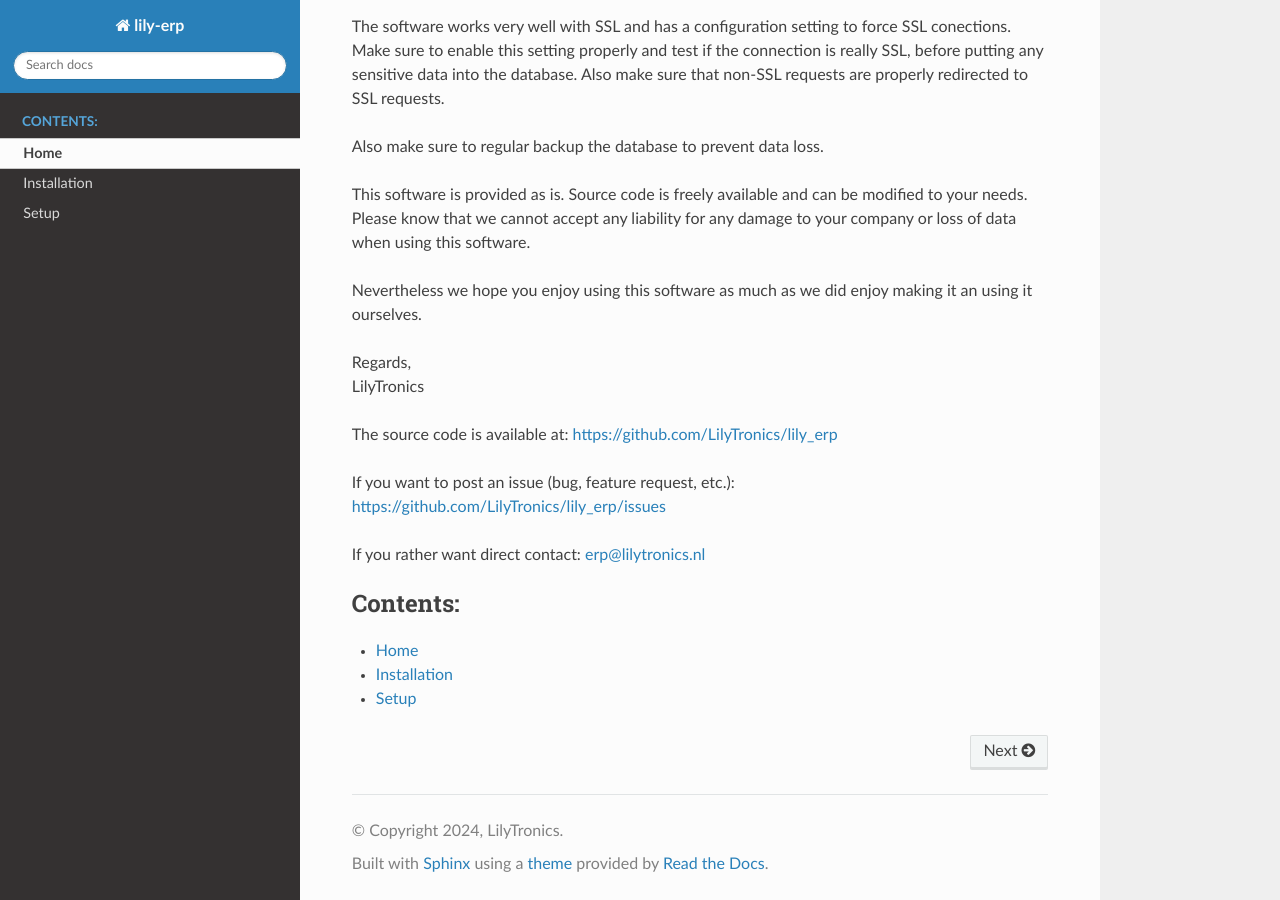
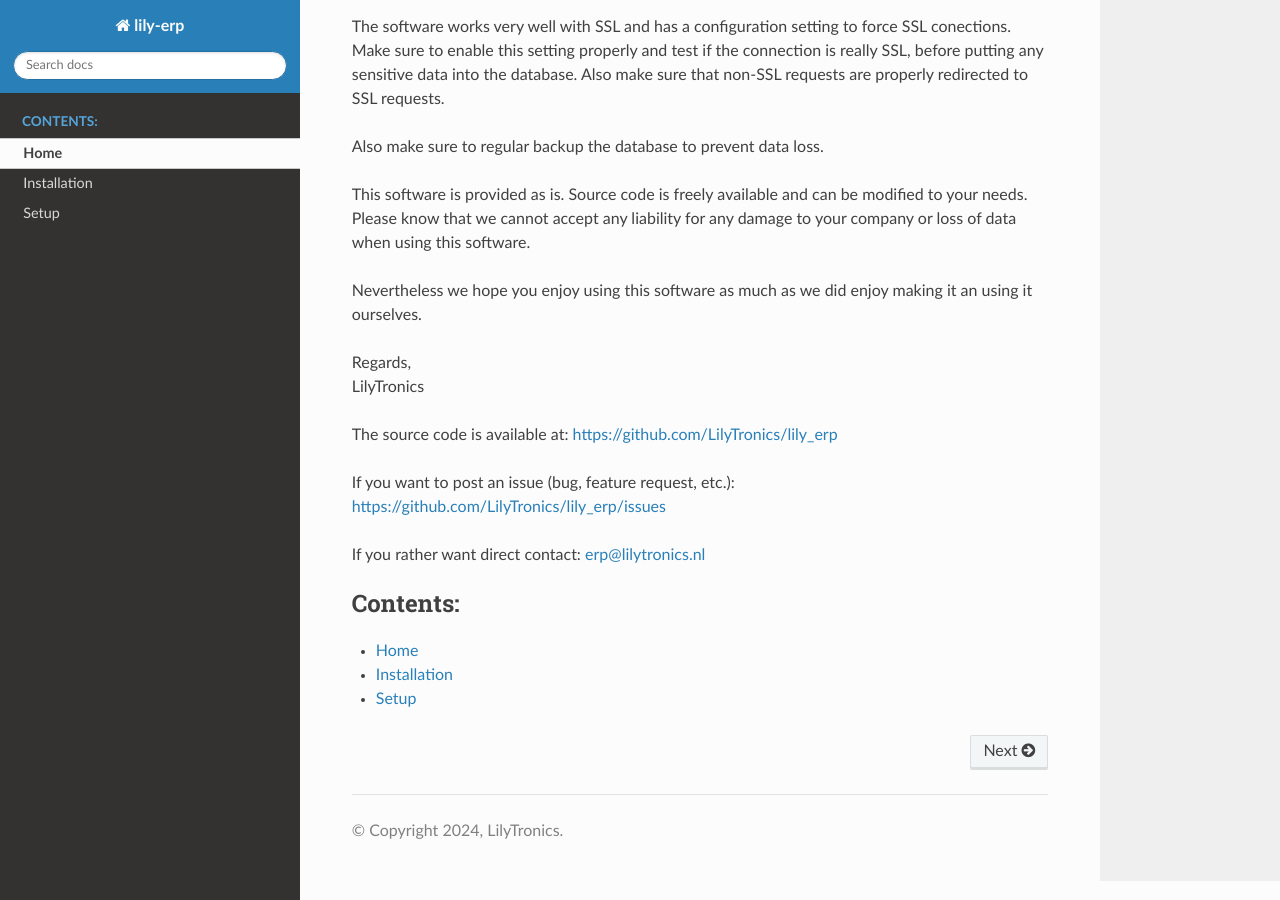
Before and after one commit to LilyTronics/lily_erp, a Sphinx documentation site: the page built from docs/index.rst, in a window 1280 px wide and 900 px high, scrolled down 505 px. Built offline with Sphinx 7.4.7 and the Read the Docs theme 3.1.0, drawn with Linux system fonts in a browser that asks for light colours.

Commit message:
updated documentation configuration

```diff
--- a/docs/conf.py
+++ b/docs/conf.py
@@ -22,5 +22,7 @@
 
 # -- Options for HTML output -------------------------------------------------
 # https://www.sphinx-doc.org/en/master/usage/configuration.html#options-for-html-output
-# html_static_path = ['_static']
 html_theme = "sphinx_rtd_theme"
+html_title ="Lily ERP"
+html_copy_source = False
+html_show_sphinx = False
```
